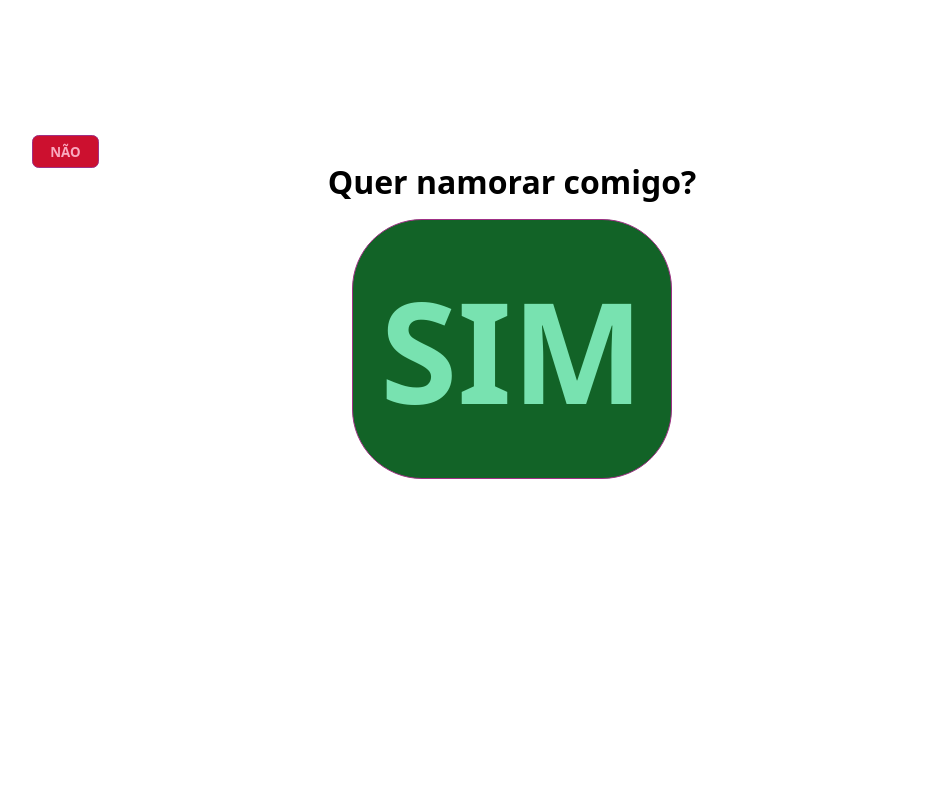
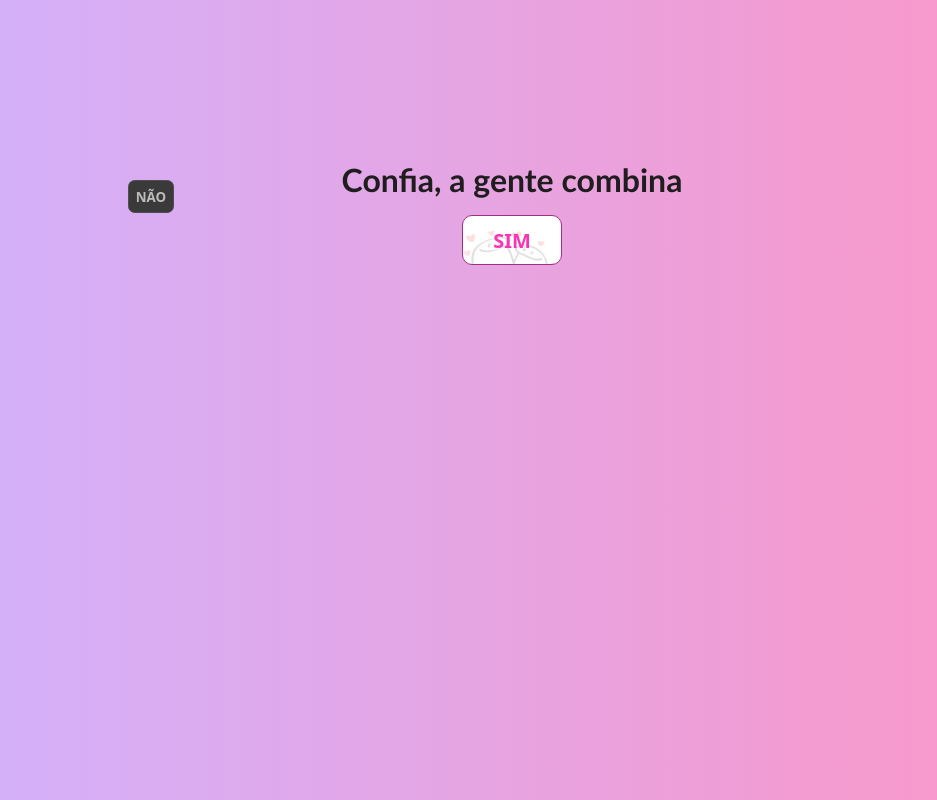
Before and after one commit to LeonardoSchmittK/memeBotaoPerseguindo, a plain HTML site: page index.html in a window 1280 px wide. Both pictures are taken after a click on the button "NÃO". Shown: the whole page, without its empty margins (128-1065 px from the left). Drawn offline with Linux system fonts and the light colour scheme.

Commit message:
feat:arrange code

```diff
--- a/button.css
+++ b/button.css
@@ -6,19 +6,22 @@
   margin: 0;
 }
 
+html {
+  height: 100%;
+}
+
 body {
-  background: pink;
-  background: rgba(246, 35, 232, 0.548);
-  background: linear-gradient(
-    90deg,
-    rgba(246, 35, 232, 0.276) 0%,
-    rgba(121, 9, 95, 0.286) 48%,
-    rgba(255, 0, 106, 0.325) 100%
-  );
+  background: linear-gradient(to right, #9a5fff79, #ff509c9c);
   width: 100%;
   height: 100vh;
   position: absolute;
   overflow: hidden;
+}
+
+.title {
+  color: rgb(31, 29, 29);
+  font-family: "Trebuchet MS", "Lucida Sans Unicode", "Lucida Grande",
+    "Lucida Sans", Arial, sans-serif;
 }
 
 .container {
@@ -48,31 +51,42 @@ button {
   border: 1px solid #9f3085;
   text-transform: uppercase;
   font-weight: 800;
-  width: 5em;
   border-radius: 0.5em;
   position: relative;
+  cursor: pointer;
+  transition: transform 200ms linear;
 }
 
-button:hover {
+button:not(.nao):hover {
   transform: scale(1.02);
-  cursor: pointer;
 }
 
-button[class="sim"] {
-  background: rgb(18, 99, 39);
-  color: #78e2b0;
+.sim {
+  color: #f936b2;
   width: 100px;
   height: 50px;
   font-size: 20px;
   display: flex;
   align-items: center;
   justify-content: center;
+  background-image: url("./botaoBackground.jpg");
+  background-size: cover;
+  background-blend-mode: overlay;
 }
 
-button[class="nao"] {
+.nao:hover {
   background: rgb(204, 16, 47);
   color: #f9aabf;
   z-index: 99;
+  filter: grayscale(0);
+}
+
+.nao {
+  background: rgb(204, 16, 47);
+  color: #f9aabf;
+  z-index: 99;
+  filter: grayscale(100);
+  transition: linear 200ms;
 }
 
 video {
--- a/index.html
+++ b/index.html
@@ -8,7 +8,7 @@
   </head>
   <body>
     <div class="container">
-      <h1 class="title">Quer namorar comigo?</h1>
+      <h1 class="title" contenteditable="">Quer namorar comigo?</h1>
       <div class="btnContainer">
         <button class="nao" onclick="handleClick()">Não</button>
         <button class="sim" onclick="handleYes()">sim</button>
--- a/index.js
+++ b/index.js
@@ -1,46 +1,80 @@
 const noBtn = document.querySelector(".nao");
 const yesBtn = document.querySelector(".sim");
-let sizeWidthSim = Number.parseInt(
-  window.getComputedStyle(document.querySelector(".sim")).width
-);
-let sizeHeightSim = Number.parseInt(
-  window.getComputedStyle(document.querySelector(".sim")).height
-);
-let sizeFontSim = Number.parseInt(
-  window.getComputedStyle(document.querySelector(".sim")).fontSize
-);
 
+const quotes = [
+  "Vai, aperta o botão",
+  "Por favorzinho...",
+  "Confia, a gente combina",
+  "Acredite em nós!",
+  "Doeu? Quando caiu do céu, meu anjo?",
+  "Eu compro flores, acredita?",
+];
+
+// pegar as dimensoes da tela
+let x = window.innerWidth;
+let y = window.innerHeight;
+
+let jaclicou = false;
+
+// botao nao é clicado
 function handleClick() {
-  sizeHeightSim += 210;
-  sizeWidthSim += 220;
-  sizeFontSim += 120;
+  printRandomQuote();
+  jaclicou = true;
 
-  const randomX = Math.floor(Math.random() * window.screen.availWidth);
-  const randomY = Math.floor(Math.random() * window.screen.availHeight);
+  // randomizar onde o botao nao aparecerá
+  let randomX = Math.floor(Math.random() * x);
+  let randomY = Math.floor(Math.random() * y);
+
+  // Definindo os limites para garantir que o botão esteja dentro da visualização
+  const buttonWidth = noBtn.offsetWidth;
+  const buttonHeight = noBtn.offsetHeight;
+
+  // Verificar se a posição aleatória fica fora da tela
+  if (randomX + buttonWidth > x) {
+    randomX = x - buttonWidth;
+  }
+  if (randomY + buttonHeight > y) {
+    randomY = y - buttonHeight;
+  }
 
   noBtn.style.position = "absolute";
   noBtn.style.left = `${randomX}px`;
   noBtn.style.top = `${randomY}px`;
-
-  console.log(randomX);
-  console.log(randomY);
-
-  yesBtn.style.width = `${sizeWidthSim}px`;
-  yesBtn.style.height = `${sizeHeightSim}px`;
-  yesBtn.style.fontSize = `${sizeFontSim}px`;
 }
 
+// sortear frase
+
+function printRandomQuote() {
+  const randomNum = Math.floor(Math.random() * quotes.length);
+  document.querySelector(".title").innerText = quotes[randomNum];
+}
+
+// botao sim é clicado
 function handleYes() {
+  // criar video e botar no body
   const video = document.createElement("video");
   video.src = "./meme.mp4";
-  video.autoplay = true;
+  video.autoplay = true; // comeca sozinho
   video.loop = true;
   document.body.appendChild(video);
+
+  // deixa so o video na tela
   document.querySelector(".container").style.display = "none";
   document.body.style.background = "black";
 
+  // loop a cada 4s
   setInterval(() => {
     handleYes();
     document.body.removeChild(document.querySelector("video"));
   }, 4000);
 }
+
+// quando a tela muda da tamanho, pegue as dimensões de novo
+window.onresize = () => {
+  if (jaclicou) {
+    handleClick();
+
+    x = window.innerWidth;
+    y = window.innerHeight;
+  }
+};
```
Also changed, not shown: botaoBackground.jpg (added).
